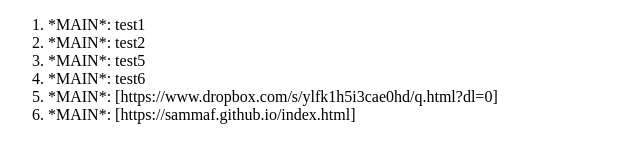
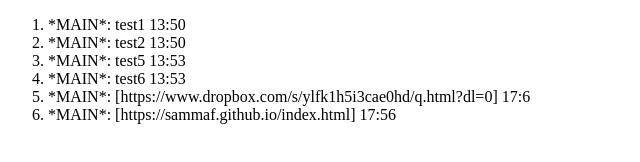
Before and after one commit to sammaf/sammaf.github.io, a plain HTML site: page index.html in a window 1280 px wide. Shown: the whole page, without its empty margins (0-640 px from the left). Drawn offline with Linux system fonts and the light colour scheme.

Commit message:
first commit2

```diff
--- a/index.html
+++ b/index.html
@@ -1,23 +1,23 @@
 <!DOCTYPE html>
 <html>
   <head>
-    <title>Dominate your HTML</title>
+    <title>Dominate your HTML test</title>
   </head>
   <body>
     <div id="header">
       <ol>
         <li>*MAIN*:
- test1 </li>
+ test1  13:50</li>
         <li>*MAIN*:
- test2 </li>
+ test2  13:50</li>
         <li>*MAIN*:
- test5 </li>
+ test5  13:53</li>
         <li>*MAIN*:
- test6 </li>
+ test6  13:53</li>
         <li>*MAIN*:
- [https://www.dropbox.com/s/ylfk1h5i3cae0hd/q.html?dl=0] </li>
+ [https://www.dropbox.com/s/ylfk1h5i3cae0hd/q.html?dl=0]  17:6</li>
         <li>*MAIN*:
- [https://sammaf.github.io/index.html] </li>
+ [https://sammaf.github.io/index.html]  17:56</li>
       </ol>
     </div>
   </body>
```
